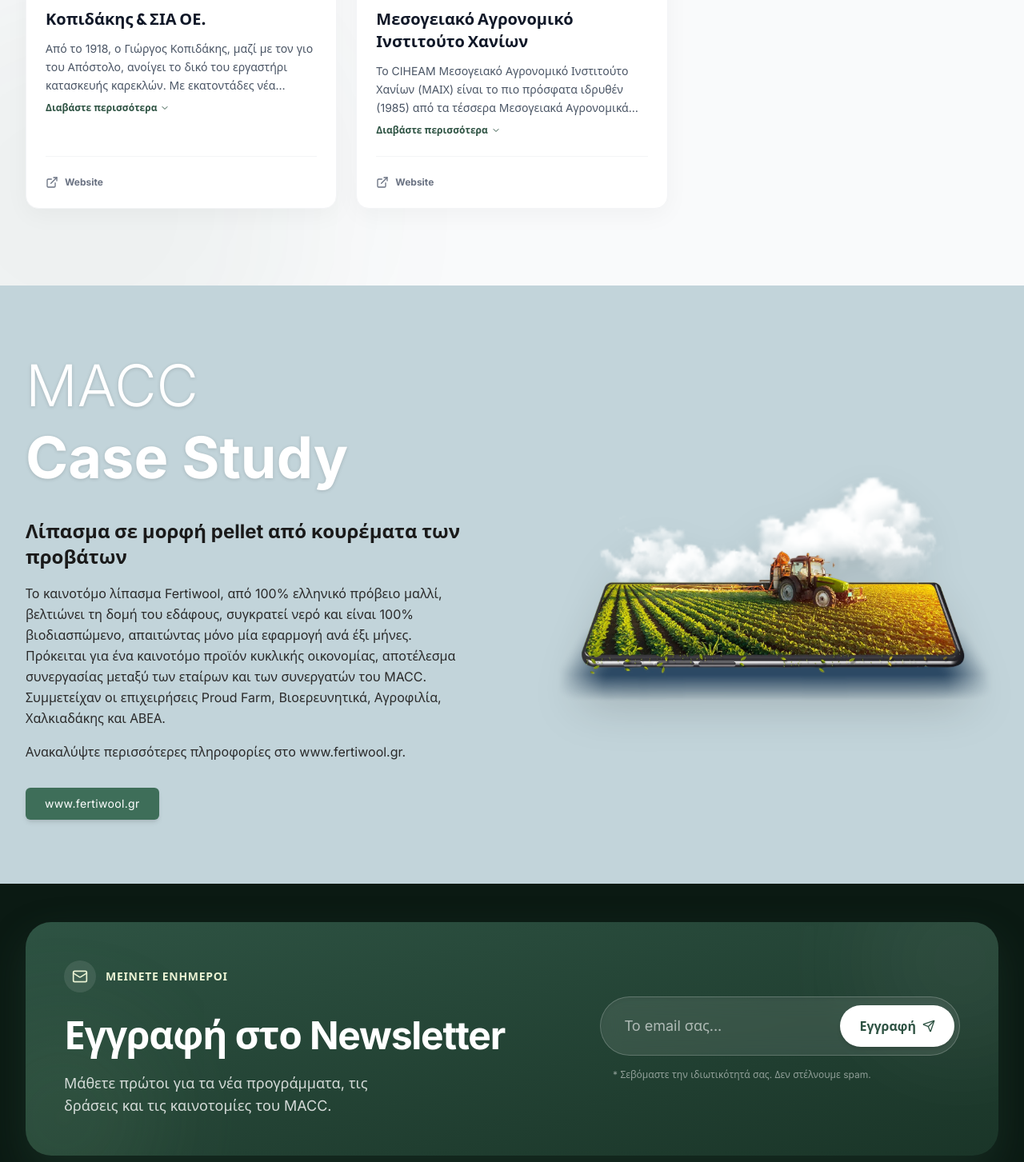
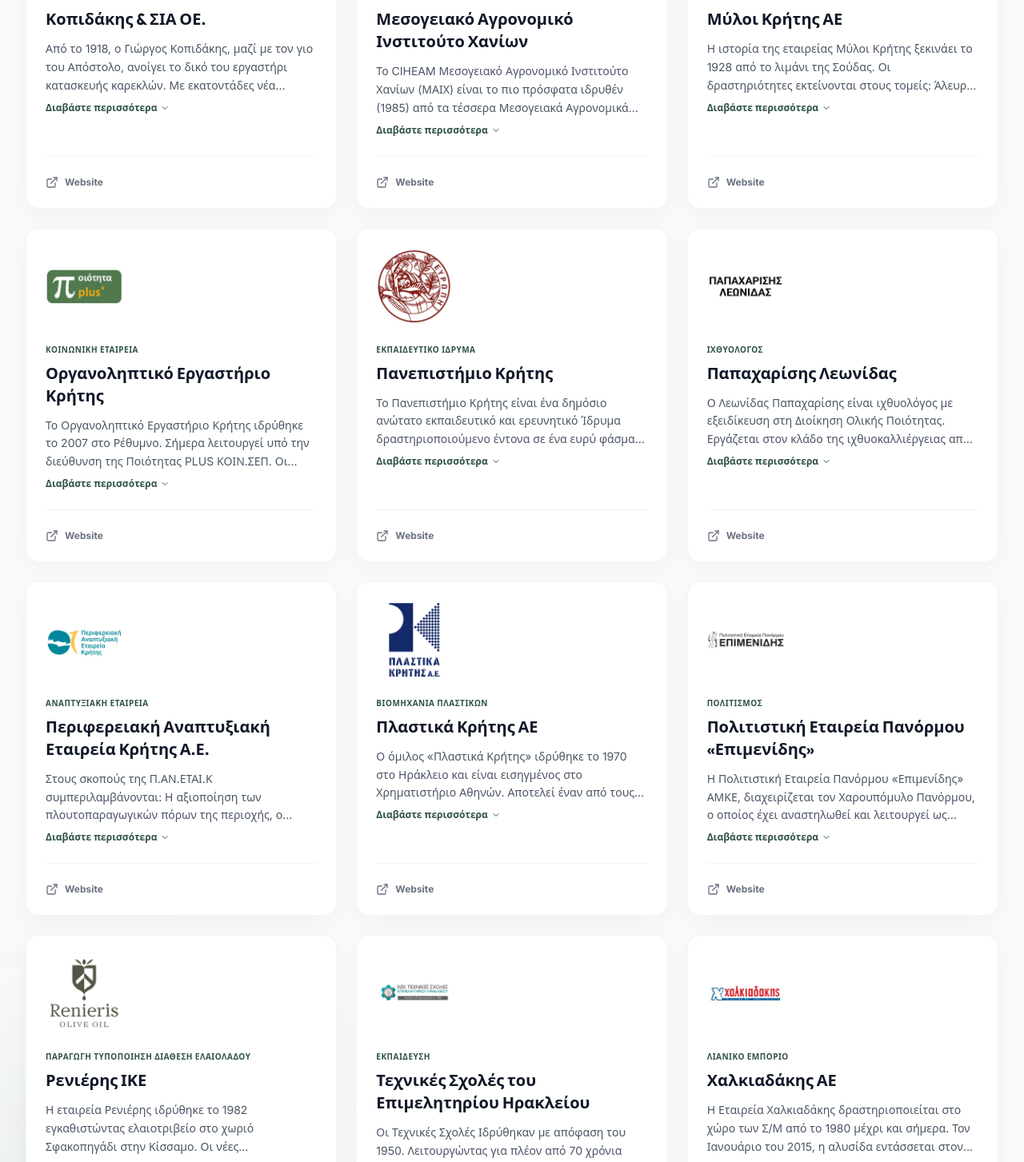
Before and after one commit to kostastsikalas/macc, a Next.js app: page / in a window 1280 px wide. Shown: the part 6463-7916 px from the top of the page at 80% size. Built offline with nearby package versions, Linux system fonts and the light colour scheme; no server answers; the database is empty.

Commit message:
feat: add 10 more partners (up to Xalkiadakis)

```diff
--- a/src/components/PartnersSection.tsx
+++ b/src/components/PartnersSection.tsx
@@ -295,6 +295,86 @@
     description: "Το CIHEAM Μεσογειακό Αγρονομικό Ινστιτούτο Χανίων (ΜΑΙΧ) είναι το πιο πρόσφατα ιδρυθέν (1985) από τα τέσσερα Μεσογειακά Αγρονομικά Ινστιτούτα του Διεθνούς Κέντρου Ανώτατων Μεσογειακών Γεωπονικών Σπουδών (CIHEAM) το οποίο εδρεύει στο Παρίσι, Γαλλία.",
     image: "/images/maich.webp",
     website: "#"
+  },
+  {
+    id: 36,
+    name: "Μύλοι Κρήτης ΑΕ",
+    category: "Μύλοι",
+    description: "Η ιστορία της εταιρείας Μύλοι Κρήτης ξεκινάει το 1928 από το λιμάνι της Σούδας. Οι δραστηριότητες εκτείνονται στους τομείς: Άλευρα, Γαλακτοκομικά, προϊόντα προερχόμενα από Δημητριακούς καρπούς, Ζωοτροφές, Βιοκαύσιμα. Επιπλέον, έχουν αναλάβει ηγετικό ρόλο στην εμπορική σύμπραξη με τίτλο “Delights of Crete”.",
+    image: "/images/myloi.webp",
+    website: "#"
+  },
+  {
+    id: 37,
+    name: "Οργανοληπτικό Εργαστήριο Κρήτης",
+    category: "Κοινωνική εταιρεία",
+    description: "Το Οργανοληπτικό Εργαστήριο Κρήτης ιδρύθηκε το 2007 στο Ρέθυμνο. Σήμερα λειτουργεί υπό την διεύθυνση της Ποιότητας PLUS ΚΟΙΝ.ΣΕΠ. Οι σύγχρονες υποδομές του εργαστηρίου, η ομάδα δοκιμαστών και η διαδικασία αξιολόγησης είναι διαπιστευμένα. Διαθέτει πιστοποιημένες καμπίνες για δοκιμές και αξιολόγηση δειγμάτων ελαιολάδου.",
+    image: "/images/pp.webp",
+    website: "#"
+  },
+  {
+    id: 38,
+    name: "Πανεπιστήμιο Κρήτης",
+    category: "Εκπαιδευτικό ίδρυμα",
+    description: "Το Πανεπιστήμιο Κρήτης είναι ένα δημόσιο ανώτατο εκπαιδευτικό και ερευνητικό Ίδρυμα δραστηριοποιούμενο έντονα σε ένα ευρύ φάσμα βασικών και σύγχρονων επιστημονικών πεδίων. Σήμερα, διαθέτει πέντε σχολές (Φιλοσοφική, Κοινωνικών Επιστημών, Επιστημών Αγωγής, Θετικών και Τεχνολογικών Επιστημών, και Επιστημών Υγείας).",
+    image: "/images/uoc2.webp",
+    website: "#"
+  },
+  {
+    id: 39,
+    name: "Παπαχαρίσης Λεωνίδας",
+    category: "Ιχθυολόγος",
+    description: "Ο Λεωνίδας Παπαχαρίσης είναι ιχθυολόγος με εξειδίκευση στη Διοίκηση Ολικής Ποιότητας. Εργάζεται στον κλάδο της ιχθυοκαλλιέργειας από το 1996. Από το 2019 έχει αναλάβει Διευθυντής Ποιότητας και Ασφάλειας στην Εργασία του Ομίλου εταιριών Andromeda Seafood Ltd. Από το 2018 είναι εκλεγμένος πρόεδρος της Ελληνικής Τεχνολογικής Πλατφόρμας Υδατοκαλλιεργειών.",
+    image: "/images/ΠΑΠΑΧΑΡΙΣΗΣ-ΛΕΩΝΙΔΑΣ.webp",
+    website: "#"
+  },
+  {
+    id: 40,
+    name: "Περιφερειακή Αναπτυξιακή Εταιρεία Κρήτης Α.Ε.",
+    category: "Αναπτυξιακή Εταιρεία",
+    description: "Στους σκοπούς της Π.ΑΝ.ΕΤΑΙ.Κ συμπεριλαμβάνονται: Η αξιοποίηση των πλουτοπαραγωγικών πόρων της περιοχής, ο σχεδιασμός και η υλοποίηση επενδυτικών έργων και επιχειρηματικών δραστηριοτήτων. Η ανάληψη δράσεων υποστήριξης των φορέων της περιοχής με στόχο τη διαφύλαξη της πολιτιστικής κληρονομιάς.",
+    image: "/images/PANETEK.webp",
+    website: "#"
+  },
+  {
+    id: 41,
+    name: "Πλαστικά Κρήτης ΑΕ",
+    category: "Βιομηχανία πλαστικών",
+    description: "Ο όμιλος «Πλαστικά Κρήτης» ιδρύθηκε το 1970 στο Ηράκλειο και είναι εισηγμένος στο Χρηματιστήριο Αθηνών. Αποτελεί έναν από τους μεγαλύτερους παραγωγούς πλαστικών προϊόντων στην Ελλάδα, με ισχυρό εξαγωγικό προσανατολισμό. Ο Όμιλος διαθέτει παραγωγικές εγκαταστάσεις σε 7 χώρες. Τα προϊόντα του πωλούνται σε 90 χώρες.",
+    image: "/images/PLASTIKA_KRITIS.webp",
+    website: "#"
+  },
+  {
+    id: 42,
+    name: "Πολιτιστική Εταιρεία Πανόρμου «Επιμενίδης»",
+    category: "Πολιτισμός",
+    description: "Η Πολιτιστική Εταιρεία Πανόρμου «Επιμενίδης» ΑΜΚΕ, διαχειρίζεται τον Χαρουπόμυλο Πανόρμου, ο οποίος έχει αναστηλωθεί και λειτουργεί ως Χώρος Τέχνης και Πολιτισμού, μοναδικό κηρυγμένο «βιομηχανικό μνημείο» της Κρήτης. Στους στόχους της είναι η ανάδειξη του χαρουπιού ως υπερτροφή, καθώς και η αξία της κρητικής γαστρονομίας.",
+    image: "/images/Επιμενίδης.webp",
+    website: "#"
+  },
+  {
+    id: 43,
+    name: "Ρενιέρης ΙΚΕ",
+    category: "Παραγωγή τυποποίηση διάθεση ελαιόλαδου",
+    description: "Η εταιρεία Ρενιέρης ιδρύθηκε το 1982 εγκαθιστώντας ελαιοτριβείο στο χωριό Σφακοπηγάδι στην Κίσσαμο. Οι νέες εγκαταστάσεις 8.000 τετραγωνικών μέτρων και το ιδιόκτητο δεξαμενόπλοιο διασφαλίζουν την ποιότητα των προϊόντων της από την καλλιέργεια μέχρι τη διάθεση. Διαθέτει σύγχρονη μονάδα τυποποίησης 15.000 φιαλών ανά ώρα.",
+    image: "/images/RENIERIS.webp",
+    website: "#"
+  },
+  {
+    id: 44,
+    name: "Τεχνικές Σχολές του Επιμελητηρίου Ηρακλείου",
+    category: "Εκπαίδευση",
+    description: "Οι Τεχνικές Σχολές Ιδρύθηκαν με απόφαση του 1950. Λειτουργώντας για πλέον από 70 χρόνια στον τομέα της κατάρτισης αποτελούν μια καινοτόμο μονάδα που υποστηρίζει την αλλαγή στην επιχειρηματικότητα. Υλοποιούν ένα ευρύ φάσμα 100 και πλέον διαφορετικών εκπαιδευτικών προγραμμάτων.",
+    image: "/images/KEK.webp",
+    website: "#"
+  },
+  {
+    id: 45,
+    name: "Χαλκιαδάκης ΑΕ",
+    category: "Λιανικό εμπόριο",
+    description: "Η Εταιρεία Χαλκιαδάκης δραστηριοποιείται στο χώρο των Σ/Μ από το 1980 μέχρι και σήμερα. Τον Ιανουάριο του 2015, η αλυσίδα εντάσσεται στον ελληνικό Όμιλο Σκλαβενίτη. Όραμά της είναι να αποτελέσει μία αειφόρα, σύγχρονη και κοινωνικά υπεύθυνη επιχείρηση λιανεμπορίου που θα προσφέρει μοναδική αγοραστική εμπειρία.",
+    image: "/images/xalkiadakis.webp",
+    website: "#"
   }
 ];
 
```
